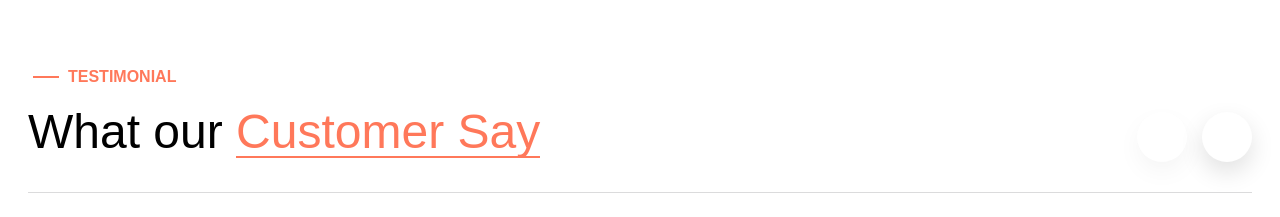
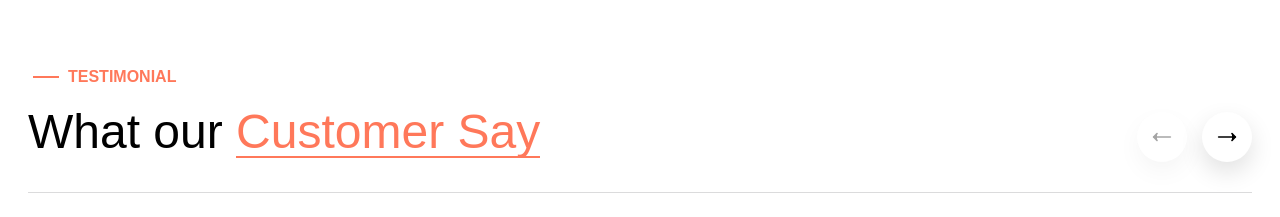
Before and after one commit to Arin958/cnex, a React (Vite) app: page / in a window 1280 px wide. Shown: the part 4480-4697 px from the top of the page. Built offline with nearby package versions, Linux system fonts and the light colour scheme.

Commit message:
Add icons for slider

```diff
--- a/src/components/Home/Testimonial/Testimonial.jsx
+++ b/src/components/Home/Testimonial/Testimonial.jsx
@@ -9,6 +9,7 @@ import { Navigation } from 'swiper/modules';
 import "./Slider.css"
 import "./Testimonial.css";
 import { testimonials } from '../../../data/testimonials/testimonial';
+import {  MoveLeftIcon, MoveRightIcon } from 'lucide-react';
 
 export default function Testimonial() {
 
@@ -24,10 +25,10 @@ export default function Testimonial() {
           </div>
           <div className="swiper-button-container">
             <div className="swiper-button-next">
-              <i className="fa-solid fa-arrow-right"></i>
+              <MoveRightIcon style={{ width: '20px', height: '20px' }} />
             </div>
             <div className="swiper-button-prev">
-              <i className="fa-solid fa-arrow-left"></i>
+              <MoveLeftIcon style={{ width: '20px', height: '20px' }} />
             </div>
           </div>
         </div>
```
Also changed, not shown: 1 other file (tests, documents, lock files or other folders).
